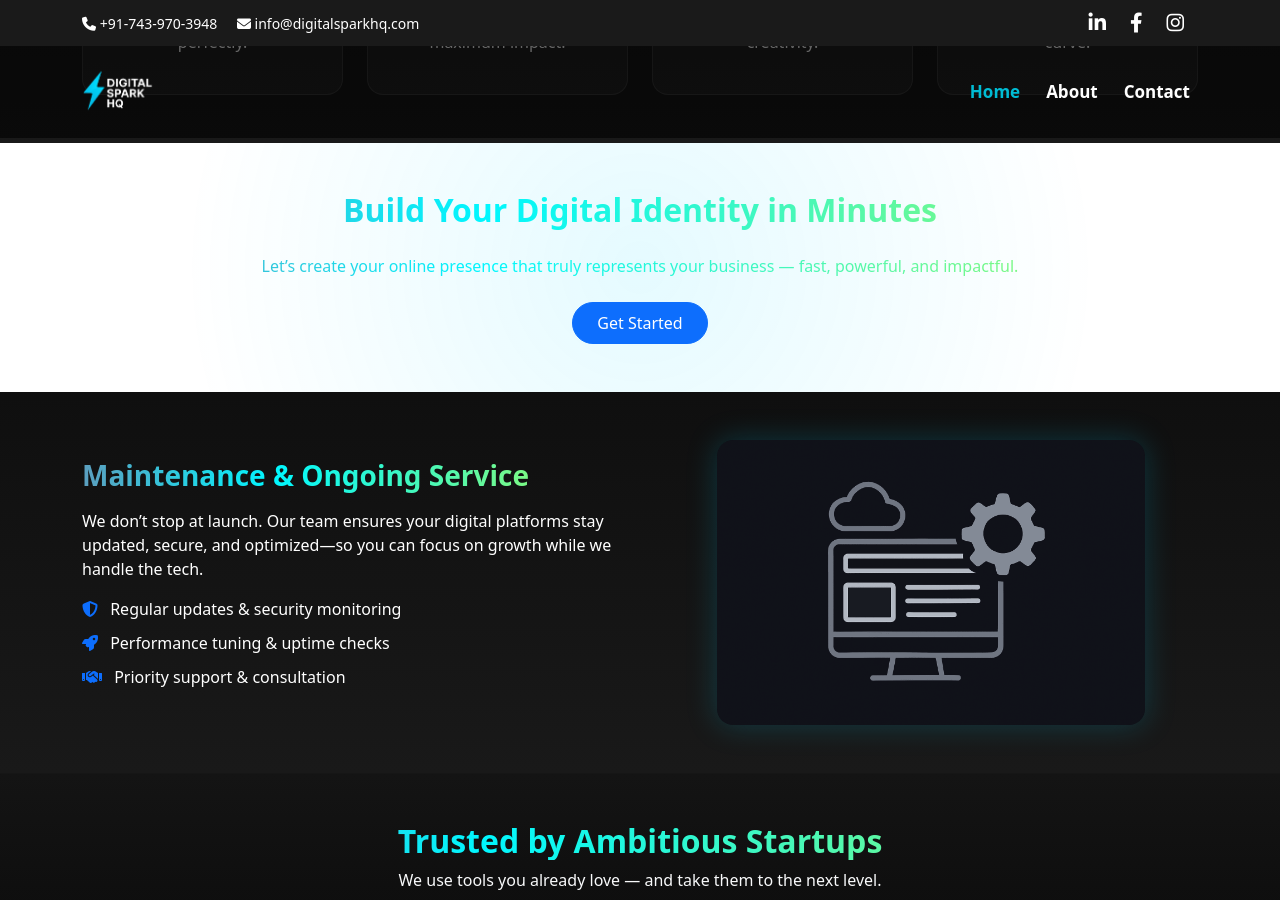
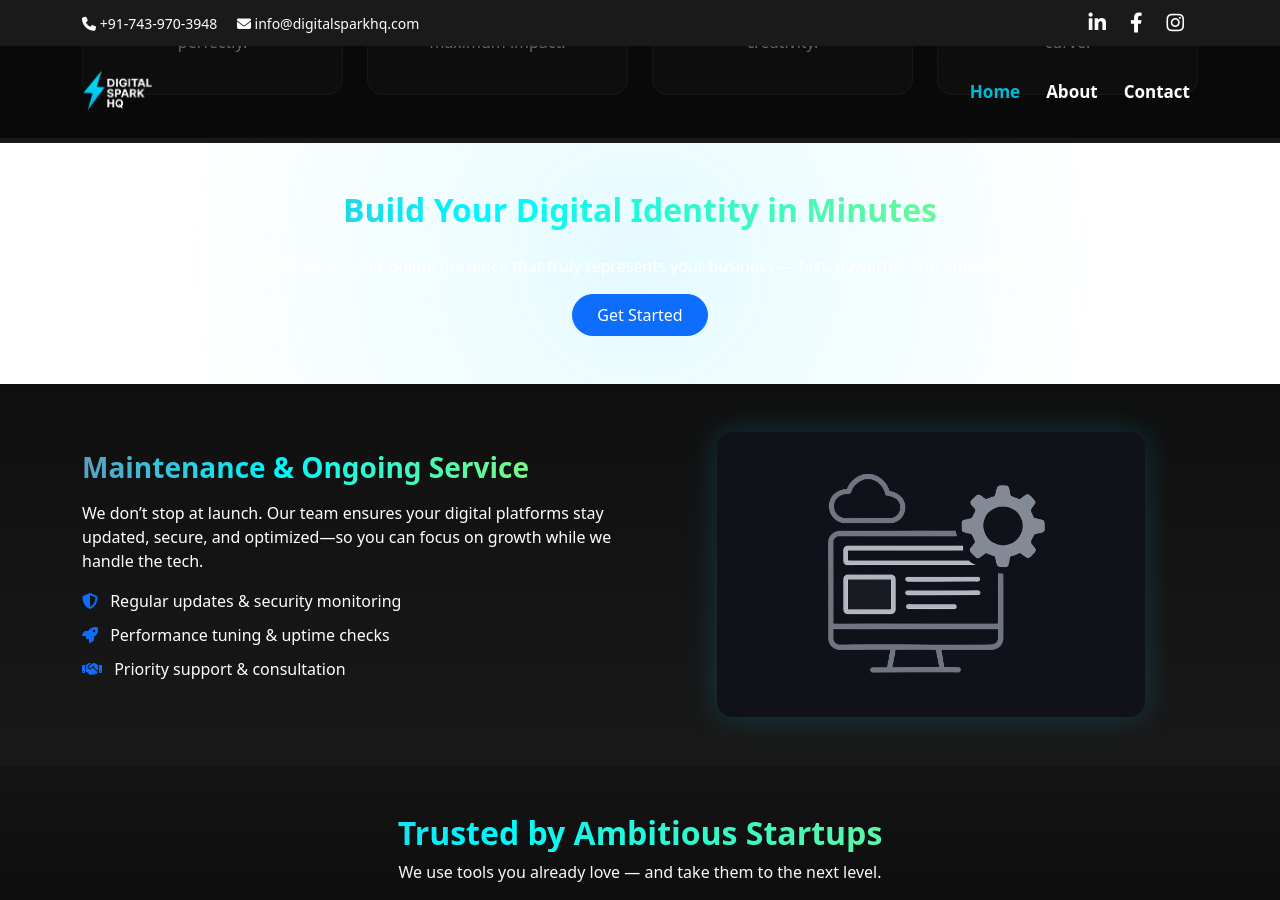
Before and after one commit to Iambiswajit-C/digitalsparkhq, a Jekyll site: the page built from index.md, in a window 1280 px wide and 900 px high, scrolled down 2170 px. Built offline with Jekyll 4.4.1, drawn with Linux system fonts in a browser that asks for light colours.

Commit message:
Update index.md

```diff
--- a/index.md
+++ b/index.md
@@ -135,7 +135,7 @@ title: "Home"
 <section id="build-identity" class="py-5 text-center text-white position-relative">
   <div class="container fade-in">
     <h2 class="fw-bold gradient-text mb-4">Build Your Digital Identity in Minutes</h2>
-    <p class="gradient-text mb-4">Let’s create your online presence that truly represents your business — fast, powerful, and impactful.</p>
+    <p>Let’s create your online presence that truly represents your business — fast, powerful, and impactful.</p>
     <a href="{{ '/contact' | relative_url }}" class="btn btn-primary px-4 py-2 rounded-pill">Get Started</a>
   </div>
 </section>
```
